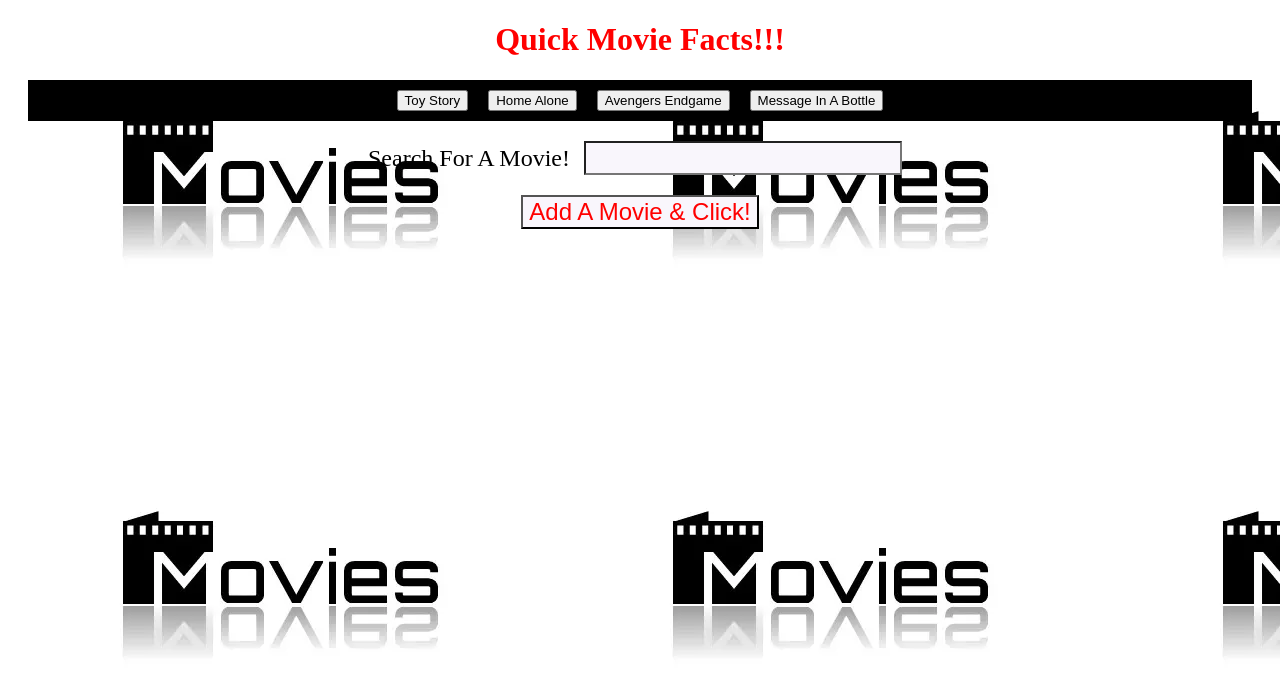
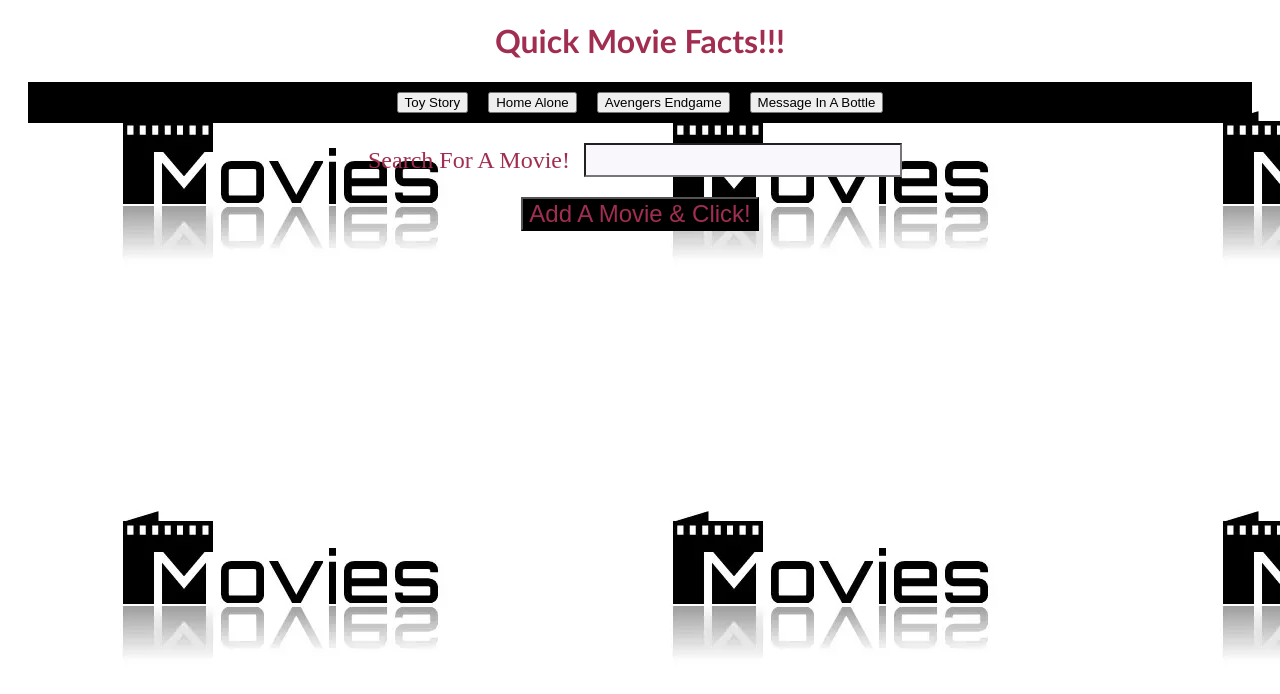
Before and after one commit to Guled06/Movies, a plain HTML site: page index.html in a window 1280 px wide. Drawn offline with nearby package versions, Linux system fonts and the light colour scheme.

Commit message:
changed the font color of h1

```diff
--- a/index.html
+++ b/index.html
@@ -23,10 +23,12 @@
       }
 
       h1 {
-        color: red;
+        color: rgb(161, 46, 81);
+        font-family: 'Gill Sans', 'Gill Sans MT', Calibri, 'Trebuchet MS', sans-serif;
       }
       #add-movie {
-        color: red;
+        color: rgb(161, 46, 81);
+        background-color: black;
       }
     </style>
   </head>
@@ -36,7 +38,7 @@
       <div id="buttons-view" style="background-color: black;"></div>
 
       <form id="movie-form">
-        <label for="movie-input" style="color: black;">Search For A Movie!</label>
+        <label for="movie-input" style="color: rgb(161, 46, 81);">Search For A Movie!</label>
         <input type="text" id="movie-input" /><br />
         <input id="add-movie" type="submit" value="Add A Movie & Click!" />
       </form>
--- a/movies.css
+++ b/movies.css
@@ -38,7 +38,7 @@ input {
 
 p {
   color: white;
-  background-color: rgb(114, 6, 6);
+  background-color: rgb(19, 15, 15);
   font-size: x-large;
   font-family: 'Times New Roman', Times, serif;
 }
```
